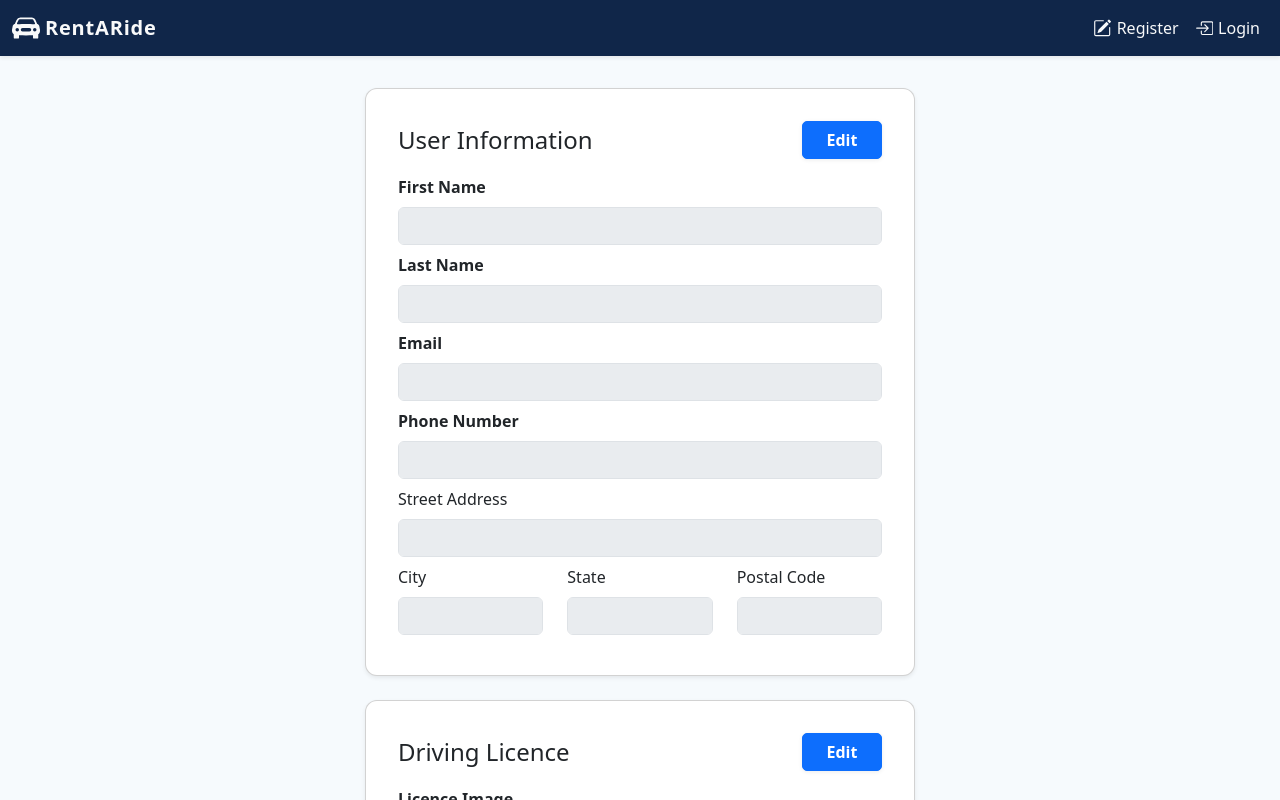
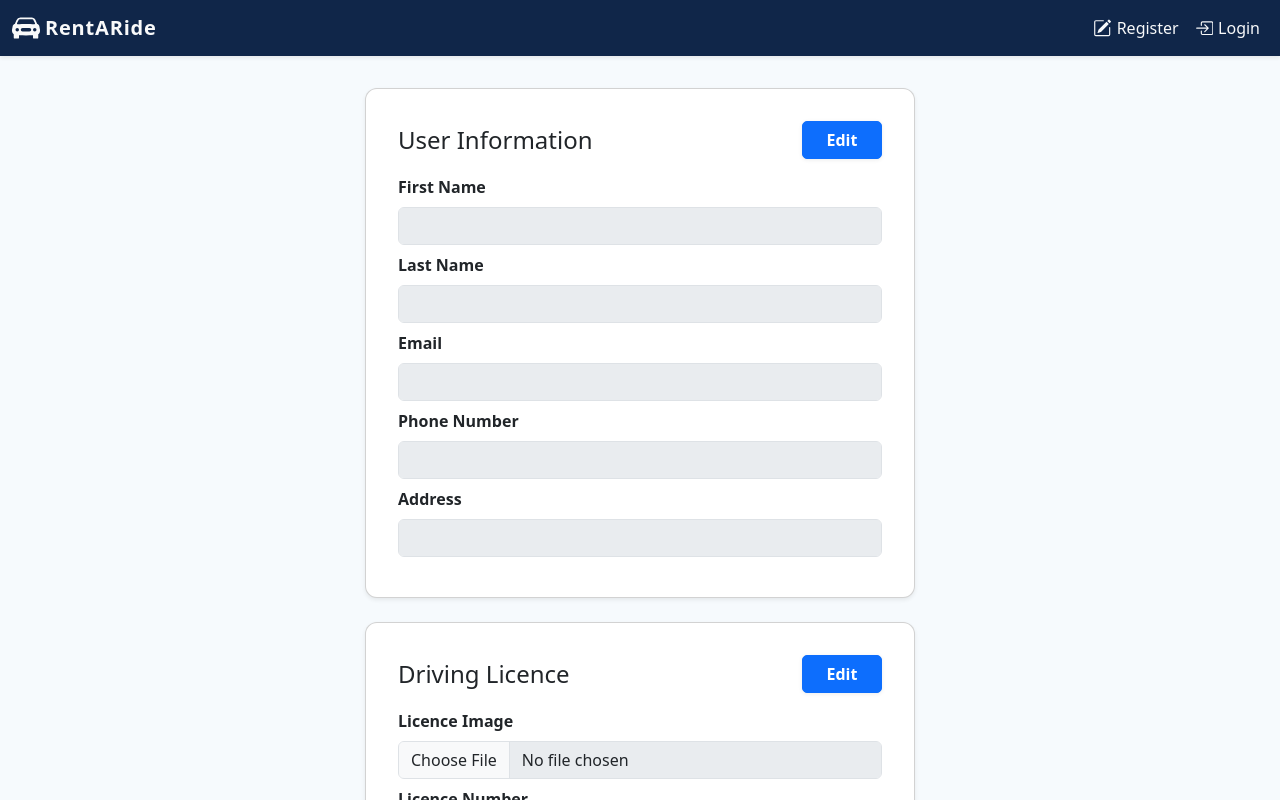
Before and after one commit to cdac-crms/Vehicle-Management-System, a React (Vite) app in the folder frontend/VehicleManagementSystem/: page /customer/update-profile in a window 1280 px wide. Shown: the top 800 px of the page. Built offline with nearby package versions, Linux system fonts and the light colour scheme.

Commit message:
Updated the Address field in UpdateProfilePage

```diff
--- a/frontend/VehicleManagementSystem/src/Pages/Customer/UpdateProfilePage.jsx
+++ b/frontend/VehicleManagementSystem/src/Pages/Customer/UpdateProfilePage.jsx
@@ -5,19 +5,15 @@ const initialUser = {
   lastName: '',
   email: '',
   phone: '',
-  address: {
-    street: '',
-    city: '',
-    state: '',
-    postalCode: ''
-  }
+  address: ''  // Now a single string
 };
 
 const initialLicence = {
-  image: null,        // File or null
-  imageUrl: '',       // Persisted download URL
-  number: '',
-  expiry: ''
+  image: null,
+  license_image: '',
+  license_number: '',
+  expiry_date: '',
+  userId: '',
 };
 
 function MyProfilePage() {
@@ -32,17 +28,17 @@ function MyProfilePage() {
   const [editingLicence, setEditingLicence] = useState(false);
   const [loadingLicence, setLoadingLicence] = useState(false);
   const [licenceError, setLicenceError] = useState('');
+  const [hasLicense, setHasLicense] = useState(false);
 
-  // ---- LOAD DATA ON MOUNT (simulate API - switch to real backend later) ----
+  // ---- LOAD DATA ON MOUNT ----
   useEffect(() => {
     async function fetchProfile() {
       setLoadingUser(true);
       setUserError('');
       try {
-        // Replace with real API call later
-        // const resp = await fetch('/api/profile', {headers: {Authorization: ...}});
+        // const resp = await fetch('/api/profile', ...);
         // const data = await resp.json();
-        const data = initialUser; // demo initial
+        const data = initialUser; // demo only
         setUser(data);
       } catch (e) {
         setUserError('Failed to load profile.');
@@ -53,18 +49,16 @@ function MyProfilePage() {
       setLoadingLicence(true);
       setLicenceError('');
       try {
-        // Replace with real API call later
-        // Example: const resp = await fetch('/api/driving-license');
-        // const data = await resp.json();
-        const data = {...initialLicence}; // Use persisted license image URL if any
-        setLicence(data);
-        setLicencePreview(data.imageUrl || null);
+        // Replace with actual API
+        const data = { ...initialLicence };
+        setHasLicense(false);
+        setLicence({ ...initialLicence, image: null });
+        setLicencePreview(null);
       } catch (e) {
         setLicenceError('Failed to load license.');
       }
       setLoadingLicence(false);
     }
-
     fetchProfile();
     fetchLicence();
   }, []);
@@ -73,26 +67,14 @@ function MyProfilePage() {
   const handleUserChange = e =>
     setUser({ ...user, [e.target.name]: e.target.value });
 
-  const handleAddressChange = e =>
-    setUser({
-      ...user,
-      address: {
-        ...user.address,
-        [e.target.name]: e.target.value
-      }
-    });
-
   const handleUserEdit = () => setEditingUser(true);
 
-  // Save user to backend (PUT /api/profile)
   const handleUserSave = async () => {
     setLoadingUser(true);
     setUserError('');
     try {
-      // Replace with real API later:
-      // await fetch('/api/profile', { method: "PUT", headers: {...}, body: JSON.stringify(user) });
+      // await fetch('/api/profile', {...});
       setEditingUser(false);
-      // Optionally reload
     } catch (e) {
       setUserError('Failed to save profile');
     }
@@ -100,49 +82,48 @@ function MyProfilePage() {
   };
 
   const handleUserCancel = () => {
-    // Optionally refetch from backend
     setLoadingUser(true);
     setTimeout(() => {
       setUser(initialUser);
       setEditingUser(false);
       setLoadingUser(false);
-    }, 400); // Simulate load delay
+    }, 400);
   };
 
   // ---- LICENCE HANDLERS ----
-
   const handleLicenceEdit = () => setEditingLicence(true);
 
-  // Save licence + image to backend (POST/PUT /api/driving-license)
   const handleLicenceSave = async () => {
     setLoadingLicence(true);
     setLicenceError('');
-
     try {
       const formData = new FormData();
-      formData.append('licenseNumber', licence.number);
-      formData.append('expiry', licence.expiry);
+      formData.append('license_number', licence.license_number);
+      formData.append('expiry_date', licence.expiry_date);
+      if (licence.userId) formData.append('userId', licence.userId);
       if (licence.image) formData.append('file', licence.image);
 
-      // Replace API call with your backend POST/PUT
-      // Example:
-      /*
-      const resp = await fetch('/api/driving-license', {
-        method: 'POST',
-        headers: { 'Authorization': 'Bearer ...' },
-        body: formData
-      });
-      const result = await resp.json();
-      setLicence(prev => ({
-        ...prev,
-        imageUrl: result.licenseImage,   // returned from server response
-      }));
-      setLicencePreview(result.licenseImage);
-      */
+      // const method = hasLicense ? 'PUT' : 'POST';
+      // const resp = await fetch('/api/driving-license', {
+      //   method,
+      //   headers: { Authorization: `Bearer ...` },
+      //   body: formData
+      // });
+      // if (!resp.ok) throw new Error('Failed to save license');
+      // const result = await resp.json();
+      // setLicence({
+      //   ...licence,
+      //   license_image: result.license_image,
+      //   license_number: result.license_number,
+      //   expiry_date: result.expiry_date,
+      //   userId: result.userId,
+      //   image: null
+      // });
+      // setLicencePreview(result.license_image);
+      // setHasLicense(true);
 
       setEditingLicence(false);
 
-      // DEMO: Show local preview as "uploaded"
       if (licence.image) {
         setLicencePreview(URL.createObjectURL(licence.image));
       }
@@ -153,7 +134,6 @@ function MyProfilePage() {
   };
 
   const handleLicenceCancel = () => {
-    // Optionally refetch licence data from backend
     setLicence(initialLicence);
     setLicencePreview(null);
     setEditingLicence(false);
@@ -165,7 +145,6 @@ function MyProfilePage() {
       [e.target.name]: e.target.value
     });
 
-  // When image is chosen, show preview; when uploading, it will be sent as FormData
   const handleLicenceImageChange = e => {
     const file = e.target.files[0];
     if (file) {
@@ -177,7 +156,6 @@ function MyProfilePage() {
     }
   };
 
-  // ---- BUTTON STYLES ----
   const btnStyle = {
     minWidth: '80px',
     marginLeft: '0.5rem',
@@ -232,7 +210,6 @@ function MyProfilePage() {
           </div>
           {userError && <div className="alert alert-danger py-1">{userError}</div>}
           <form>
-            {/* Profile fields */}
             <div className="mb-2">
               <label className="form-label fw-semibold">First Name</label>
               <input
@@ -281,52 +258,18 @@ function MyProfilePage() {
                 autoComplete="tel"
               />
             </div>
+            {/* SINGLE ADDRESS FIELD */}
             <div className="mb-2">
-              <label className="form-label">Street Address</label>
+              <label className="form-label fw-semibold">Address</label>
               <input
-                name="street"
+                name="address"
                 type="text"
                 className="form-control"
-                value={user.address.street}
-                onChange={handleAddressChange}
+                value={user.address}
+                onChange={handleUserChange}
                 disabled={!editingUser || loadingUser}
-                autoComplete="street-address"
+                autoComplete="address-line1"
               />
-            </div>
-            <div className="row">
-              <div className="col-md-4 mb-2">
-                <label className="form-label">City</label>
-                <input
-                  name="city"
-                  type="text"
-                  className="form-control"
-                  value={user.address.city}
-                  onChange={handleAddressChange}
-                  disabled={!editingUser || loadingUser}
-                />
-              </div>
-              <div className="col-md-4 mb-2">
-                <label className="form-label">State</label>
-                <input
-                  name="state"
-                  type="text"
-                  className="form-control"
-                  value={user.address.state}
-                  onChange={handleAddressChange}
-                  disabled={!editingUser || loadingUser}
-                />
-              </div>
-              <div className="col-md-4 mb-2">
-                <label className="form-label">Postal Code</label>
-                <input
-                  name="postalCode"
-                  type="text"
-                  className="form-control"
-                  value={user.address.postalCode}
-                  onChange={handleAddressChange}
-                  disabled={!editingUser || loadingUser}
-                />
-              </div>
             </div>
           </form>
         </div>
@@ -376,7 +319,7 @@ function MyProfilePage() {
                 onChange={handleLicenceImageChange}
                 disabled={!editingLicence || loadingLicence}
               />
-              {(licencePreview || licence.imageUrl) && (
+              {(licencePreview || licence.license_image) && (
                 <div
                   className="d-flex justify-content-center align-items-center mt-3"
                   style={{
@@ -390,7 +333,7 @@ function MyProfilePage() {
                   }}
                 >
                   <img
-                    src={licencePreview || licence.imageUrl}
+                    src={licencePreview || licence.license_image}
                     alt="Licence Preview"
                     style={{
                       width: '80%',
@@ -406,10 +349,10 @@ function MyProfilePage() {
             <div className="mb-2">
               <label className="form-label fw-semibold">Licence Number</label>
               <input
-                name="number"
+                name="license_number"
                 type="text"
                 className="form-control"
-                value={licence.number}
+                value={licence.license_number}
                 onChange={handleLicenceChange}
                 disabled={!editingLicence || loadingLicence}
               />
@@ -417,10 +360,10 @@ function MyProfilePage() {
             <div className="mb-2">
               <label className="form-label fw-semibold">Expiry Date</label>
               <input
-                name="expiry"
+                name="expiry_date"
                 type="date"
                 className="form-control"
-                value={licence.expiry}
+                value={licence.expiry_date}
                 onChange={handleLicenceChange}
                 disabled={!editingLicence || loadingLicence}
               />
```
